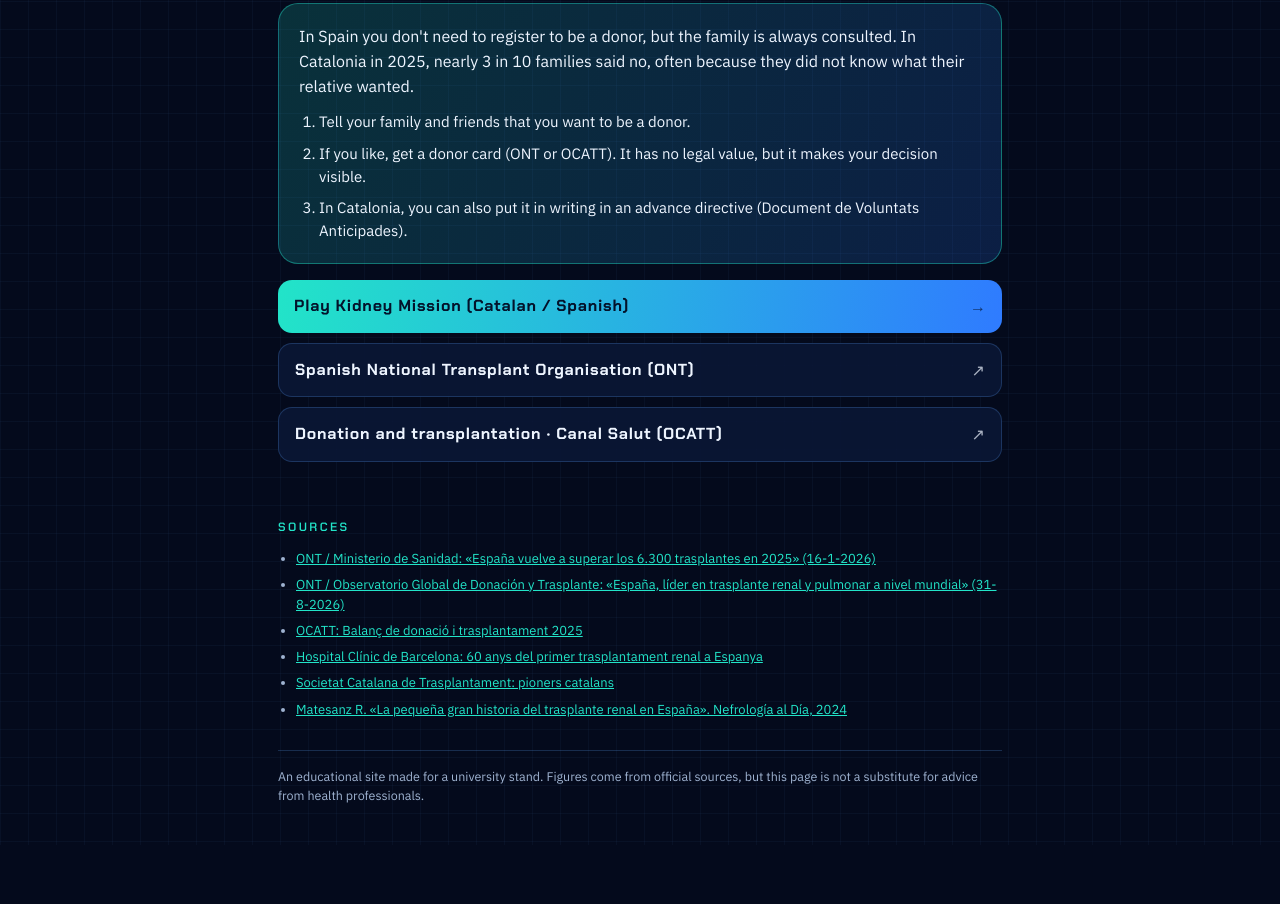
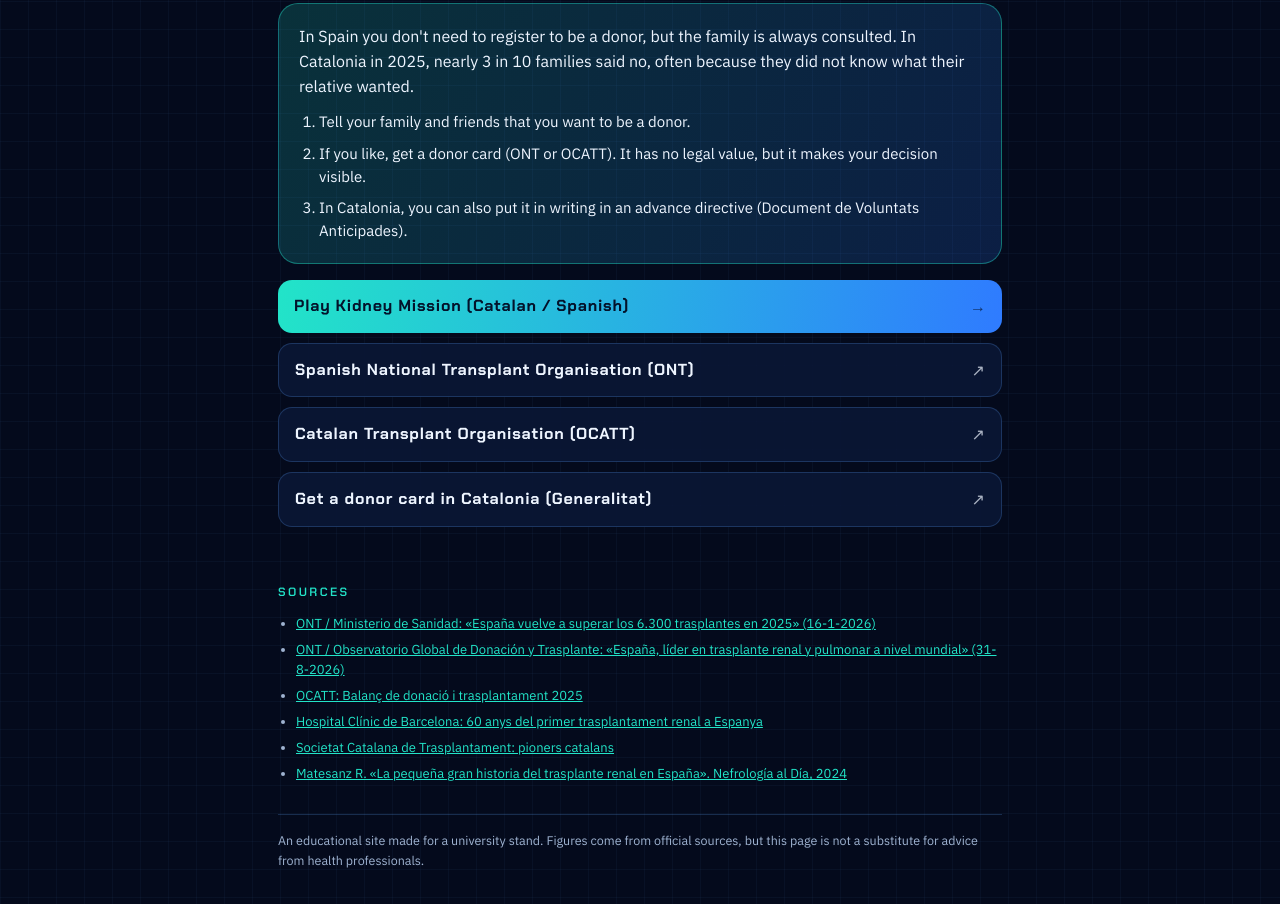
Before and after one commit to Paufte/Kidney-mission, a plain HTML site: page info/index.html in a window 1280 px wide. Shown: the part 6579-7483 px from the top of the page. Before the commit the page ends 7424 px from the top, so only its background shows below. Drawn offline with Linux system fonts and the light colour scheme.

Commit message:
Corregir enlace de la OCATT en la web informativa (#3)
* Añadir web informativa sobre trasplantes (CA/ES/EN) y QR

Co-Authored-By: Claude Opus 5.5 <noreply@anthropic.com>
Claude-Session: https://claude.ai/code/session_01UY2CAZWTpo6K8wJaXzKHgw

* Corregir enlace de la OCATT y añadir carné de donante

Co-Authored-By: Claude Opus 5.5 <noreply@anthropic.com>
Claude-Session: https://claude.ai/code/session_01UY2CAZWTpo6K8wJaXzKHgw

---------

Co-authored-by: Claude <noreply@anthropic.com>

```diff
--- a/info/index.html
+++ b/info/index.html
@@ -303,7 +303,7 @@ ca:{
  cEb:"08 · Fes-te donant",cH:"Parla'n avui",
  cP:"A Espanya no cal cap registre per ser donant, però la família sempre és consultada. El 2025, a Catalunya, gairebé 3 de cada 10 famílies van dir que no, sovint perquè no coneixien la voluntat del seu familiar.",
  cs:["Explica a la teva família i amics que vols ser donant.","Si vols, demana la targeta de donant (OCATT o ONT). No té valor legal, però ajuda a fer visible la teva decisió.","A Catalunya, també pots deixar-ho escrit al Document de Voluntats Anticipades."],
- b:[["../joc.html#ca","Juga a Kidney Mission",1],["https://canalsalut.gencat.cat/ca/salut-a-z/d/donacio-i-trasplantament/","Donació i trasplantament · Canal Salut (OCATT)"],["https://www.ont.es/","Organització Nacional de Trasplantaments (ONT)"]],
+ b:[["../joc.html#ca","Juga a Kidney Mission",1],["https://tramits.gencat.cat/ca/tramits/tramits-temes/Fer-se-el-carnet-de-donant-dorgans","Demana el carnet de donant (Generalitat)"],["https://canalsalut.gencat.cat/ca/salut-a-z/d/donacio-trasplantaments/","Organització Catalana de Trasplantaments (OCATT)"],["https://www.ont.es/","Organització Nacional de Trasplantaments (ONT)"]],
  sEb:"Fonts",
  foot:"Web divulgativa feta per a un estand universitari. Les dades provenen de fonts oficials, però aquesta pàgina no substitueix la informació de professionals sanitaris."
 },
@@ -354,7 +354,7 @@ es:{
  cEb:"08 · Hazte donante",cH:"Háblalo hoy",
  cP:"En España no hace falta ningún registro para ser donante, pero la familia siempre es consultada. En 2025, en Cataluña, casi 3 de cada 10 familias dijeron que no, a menudo porque no conocían la voluntad de su familiar.",
  cs:["Cuenta a tu familia y amigos que quieres ser donante.","Si quieres, pide la tarjeta de donante (ONT u OCATT). No tiene valor legal, pero ayuda a hacer visible tu decisión.","En Cataluña, también puedes dejarlo por escrito en el Documento de Voluntades Anticipadas."],
- b:[["../joc.html#es","Juega a Kidney Mission",1],["https://www.ont.es/","Organización Nacional de Trasplantes (ONT)"],["https://canalsalut.gencat.cat/ca/salut-a-z/d/donacio-i-trasplantament/","Donació i trasplantament · Canal Salut (OCATT)"]],
+ b:[["../joc.html#es","Juega a Kidney Mission",1],["https://tramits.gencat.cat/ca/tramits/tramits-temes/Fer-se-el-carnet-de-donant-dorgans","Pide el carné de donante en Cataluña (Generalitat)"],["https://canalsalut.gencat.cat/ca/salut-a-z/d/donacio-trasplantaments/","Organización Catalana de Trasplantes (OCATT)"],["https://www.ont.es/","Organización Nacional de Trasplantes (ONT)"]],
  sEb:"Fuentes",
  foot:"Web divulgativa hecha para un estand universitario. Los datos proceden de fuentes oficiales, pero esta página no sustituye la información de profesionales sanitarios."
 },
@@ -405,7 +405,7 @@ en:{
  cEb:"08 · Become a donor",cH:"Talk about it today",
  cP:"In Spain you don't need to register to be a donor, but the family is always consulted. In Catalonia in 2025, nearly 3 in 10 families said no, often because they did not know what their relative wanted.",
  cs:["Tell your family and friends that you want to be a donor.","If you like, get a donor card (ONT or OCATT). It has no legal value, but it makes your decision visible.","In Catalonia, you can also put it in writing in an advance directive (Document de Voluntats Anticipades)."],
- b:[["../joc.html","Play Kidney Mission (Catalan / Spanish)",1],["https://www.ont.es/","Spanish National Transplant Organisation (ONT)"],["https://canalsalut.gencat.cat/ca/salut-a-z/d/donacio-i-trasplantament/","Donation and transplantation · Canal Salut (OCATT)"]],
+ b:[["../joc.html","Play Kidney Mission (Catalan / Spanish)",1],["https://www.ont.es/","Spanish National Transplant Organisation (ONT)"],["https://canalsalut.gencat.cat/ca/salut-a-z/d/donacio-trasplantaments/","Catalan Transplant Organisation (OCATT)"],["https://tramits.gencat.cat/ca/tramits/tramits-temes/Fer-se-el-carnet-de-donant-dorgans","Get a donor card in Catalonia (Generalitat)"]],
  sEb:"Sources",
  foot:"An educational site made for a university stand. Figures come from official sources, but this page is not a substitute for advice from health professionals."
 }};
```
